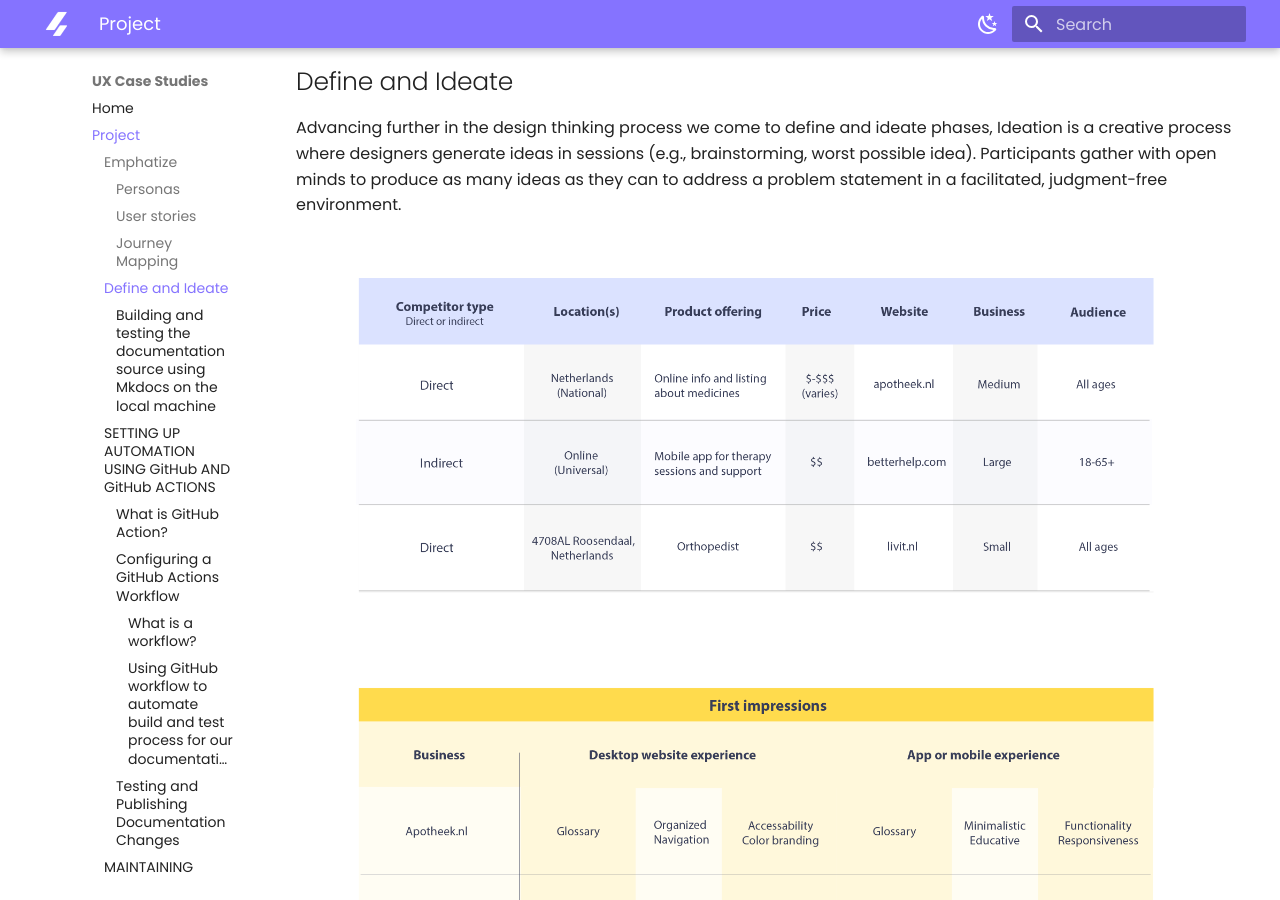
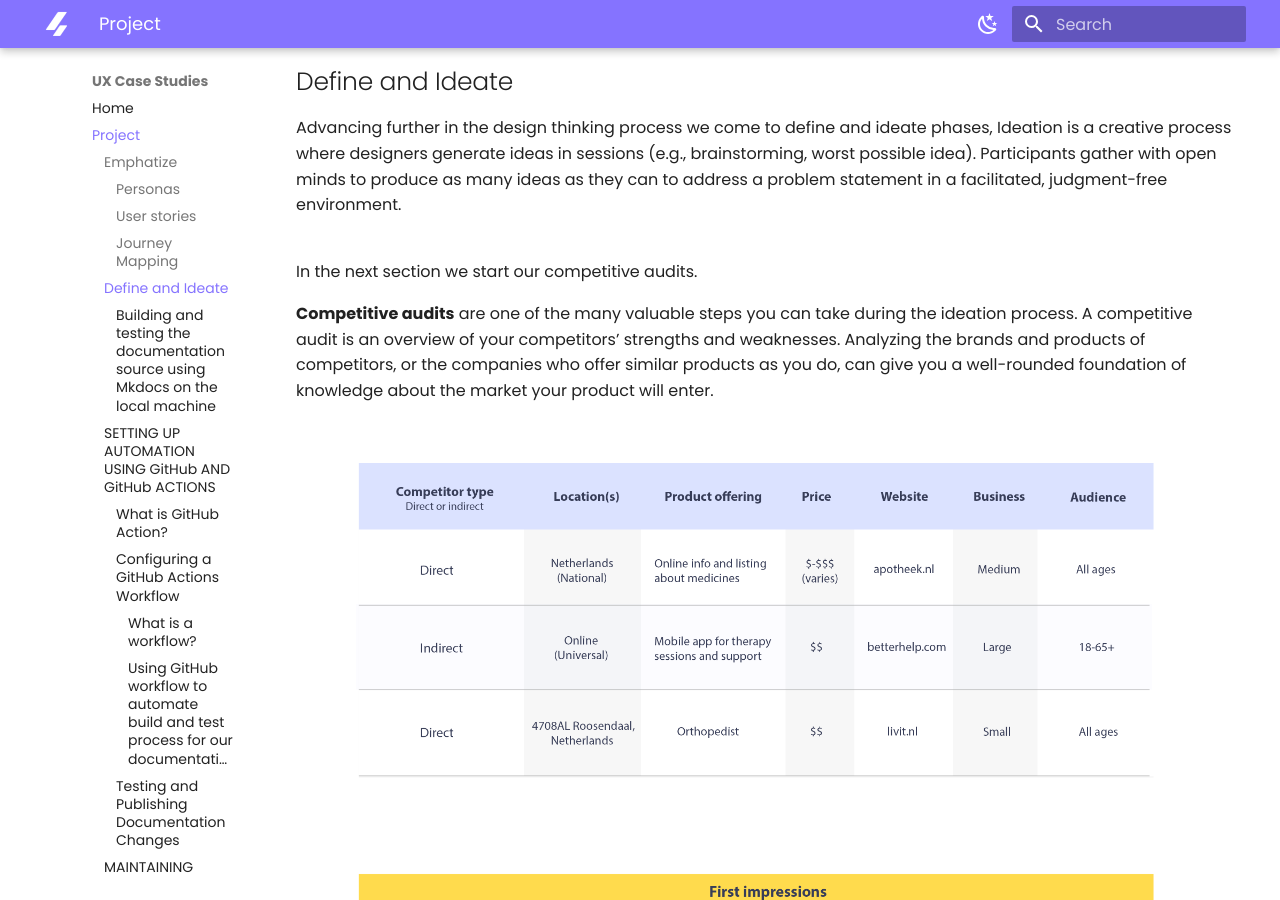
Before and after one commit to divstackio/docs-study, an MkDocs documentation site: the page built from docs/project.md, in a window 1280 px wide and 900 px high, scrolled down 5456 px. Built offline with MkDocs 1.6.1 and Material for MkDocs 9.7.7, drawn with Linux system fonts in a browser that asks for light colours.

Commit message:
Update project.md

```diff
--- a/docs/project.md
+++ b/docs/project.md
@@ -119,6 +119,10 @@
 
 Advancing further in the design thinking process we come to define and ideate phases, Ideation is a creative process where designers generate ideas in sessions (e.g., brainstorming, worst possible idea). Participants gather with open minds to produce as many ideas as they can to address a problem statement in a facilitated, judgment-free environment.
 
+<br>
+In the next section we start our competitive audits.
+
+**Competitive audits** are one of the many valuable steps you can take during the ideation process. A competitive audit is an overview of your competitors’ strengths and weaknesses. Analyzing the brands and products of competitors, or the companies who offer similar products as you do, can give you a well-rounded foundation of knowledge about the market your product will enter.
 
 <img src="https://raw.githubusercontent.com/divstackio/docs-study/main/docs/img/competitive-audit.png">
 <img src="https://raw.githubusercontent.com/divstackio/docs-study/main/docs/img/competitive-audit2.png">
```
